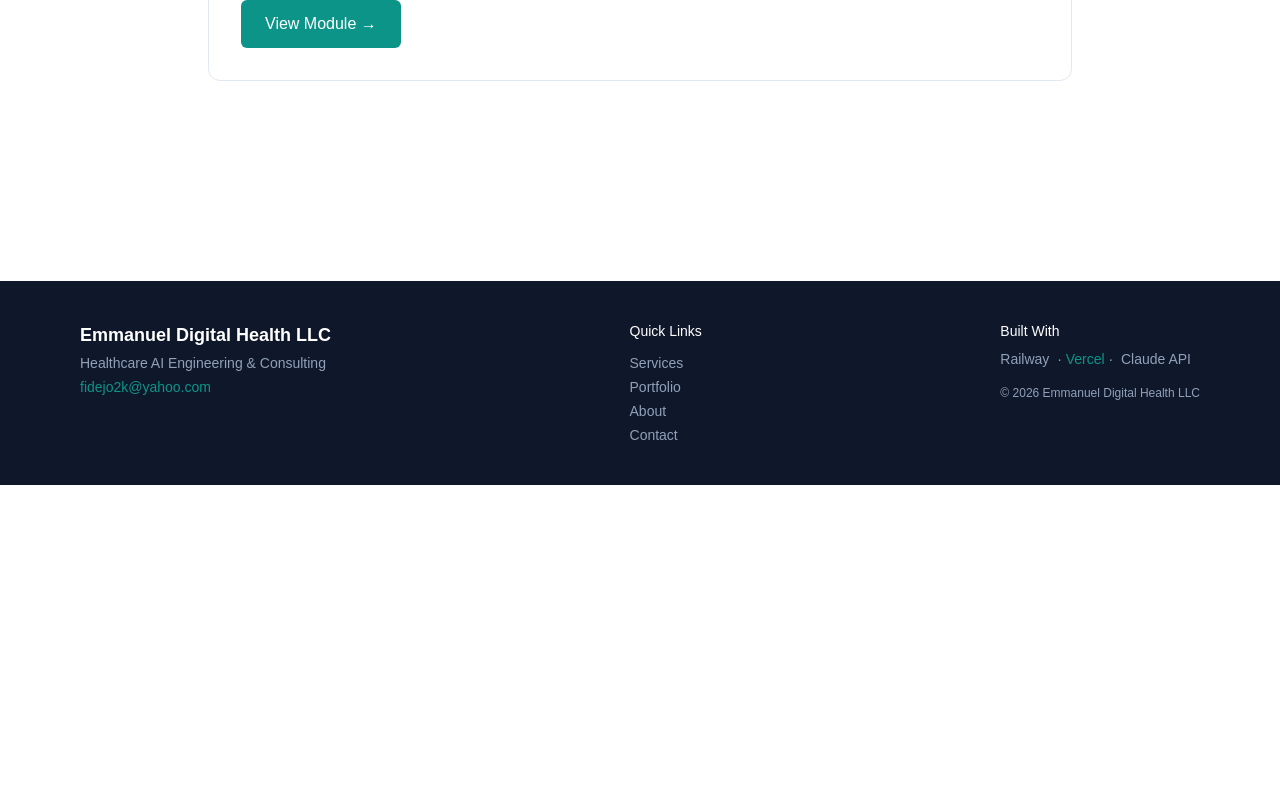
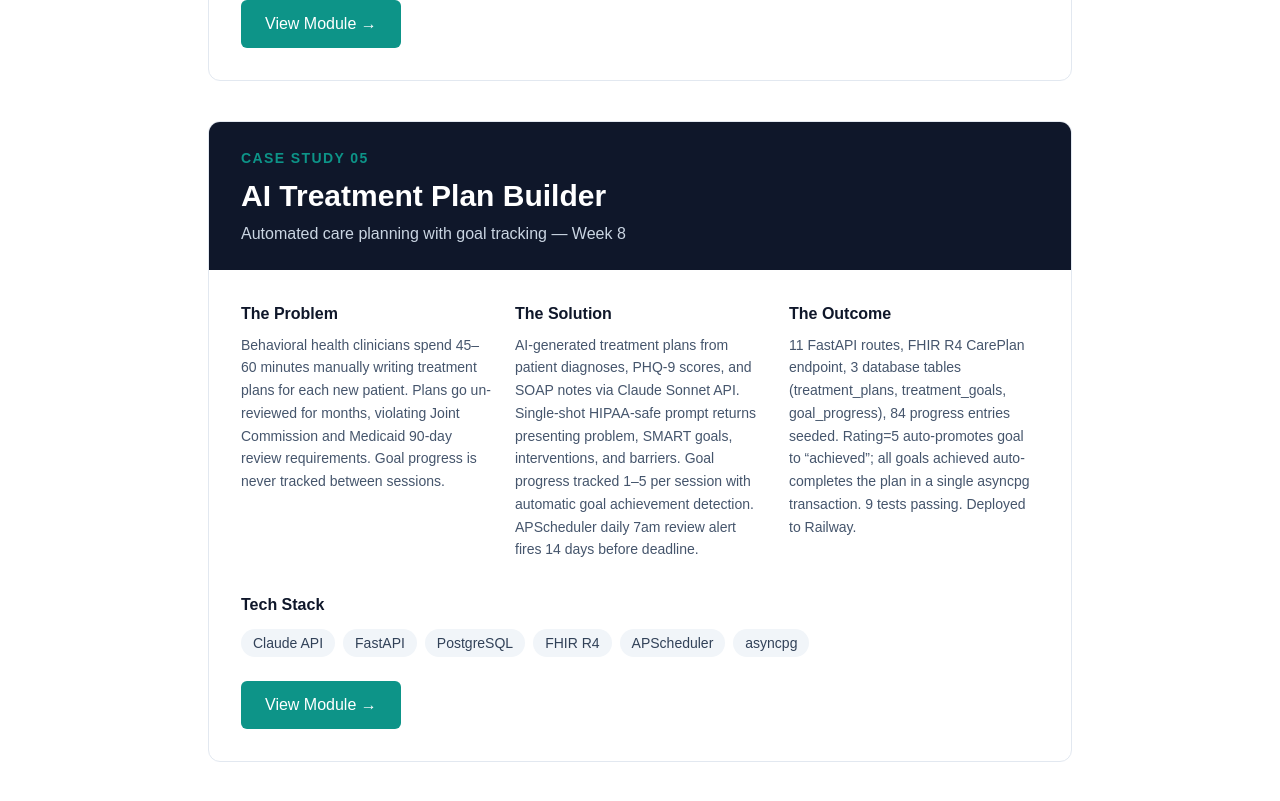
Before and after one commit to fidelis-emmanuel/emmanueldigitalhealth-website, a Next.js app: page /portfolio in a window 1280 px wide. Shown: the part 2260-3061 px from the top of the page. Before the commit the page ends 2745 px from the top, so only its background shows below. Built offline with nearby package versions, Linux system fonts and the light colour scheme.

Commit message:
feat: add Case Study 05 Treatment Plan Builder to portfolio

```diff
--- a/app/portfolio/page.tsx
+++ b/app/portfolio/page.tsx
@@ -6,6 +6,7 @@ const techStack1 = [
 const techStack2 = ["Claude API", "FastAPI", "SOAP Notes", "ICD-10", "PostgreSQL"];
 const techStack3 = ["FastAPI", "PostgreSQL", "APScheduler", "FHIR R4", "asyncpg"];
 const techStack4 = ["Claude API", "FastAPI", "PostgreSQL", "FHIR R4", "APScheduler", "asyncpg"];
+const techStack5 = ["Claude API", "FastAPI", "PostgreSQL", "FHIR R4", "APScheduler", "asyncpg"];
 
 function TechTags({ tags }: { tags: string[] }) {
   return (
@@ -212,6 +213,64 @@ export default function Portfolio() {
           </Link>
         </div>
       </div>
+
+      {/* Case Study 05 — Treatment Plan Builder */}
+      <div className="rounded-xl overflow-hidden mb-10" style={{ border: "1px solid #e2e8f0" }}>
+        <div className="px-8 py-6" style={{ backgroundColor: "#0f172a" }}>
+          <span className="text-sm font-semibold uppercase tracking-widest" style={{ color: "#0d9488" }}>
+            Case Study 05
+          </span>
+          <h2 className="text-3xl font-bold text-white mt-2">AI Treatment Plan Builder</h2>
+          <p className="text-slate-300 mt-2">
+            Automated care planning with goal tracking — Week 8
+          </p>
+        </div>
+        <div className="p-8">
+          <div className="grid md:grid-cols-3 gap-6 mb-8">
+            <div>
+              <h3 className="font-semibold mb-2" style={{ color: "#0f172a" }}>The Problem</h3>
+              <p className="text-slate-600 text-sm leading-relaxed">
+                Behavioral health clinicians spend 45–60 minutes manually writing treatment plans
+                for each new patient. Plans go un-reviewed for months, violating Joint Commission
+                and Medicaid 90-day review requirements. Goal progress is never tracked between
+                sessions.
+              </p>
+            </div>
+            <div>
+              <h3 className="font-semibold mb-2" style={{ color: "#0f172a" }}>The Solution</h3>
+              <p className="text-slate-600 text-sm leading-relaxed">
+                AI-generated treatment plans from patient diagnoses, PHQ-9 scores, and SOAP notes
+                via Claude Sonnet API. Single-shot HIPAA-safe prompt returns presenting problem,
+                SMART goals, interventions, and barriers. Goal progress tracked 1–5 per session
+                with automatic goal achievement detection. APScheduler daily 7am review alert
+                fires 14 days before deadline.
+              </p>
+            </div>
+            <div>
+              <h3 className="font-semibold mb-2" style={{ color: "#0f172a" }}>The Outcome</h3>
+              <p className="text-slate-600 text-sm leading-relaxed">
+                11 FastAPI routes, FHIR R4 CarePlan endpoint, 3 database tables
+                (treatment_plans, treatment_goals, goal_progress), 84 progress entries seeded.
+                Rating=5 auto-promotes goal to &ldquo;achieved&rdquo;; all goals achieved auto-completes
+                the plan in a single asyncpg transaction. 9 tests passing. Deployed to Railway.
+              </p>
+            </div>
+          </div>
+          <div className="mb-6">
+            <h3 className="font-semibold mb-3" style={{ color: "#0f172a" }}>Tech Stack</h3>
+            <TechTags tags={techStack5} />
+          </div>
+          <Link
+            href="https://mind-bridge-health-ai.vercel.app/treatment-plans"
+            target="_blank"
+            rel="noopener noreferrer"
+            className="inline-flex items-center gap-2 text-white px-6 py-3 rounded-md font-medium hover:opacity-90 transition-colors"
+            style={{ backgroundColor: "#0d9488" }}
+          >
+            View Module →
+          </Link>
+        </div>
+      </div>
     </div>
   );
 }
```
